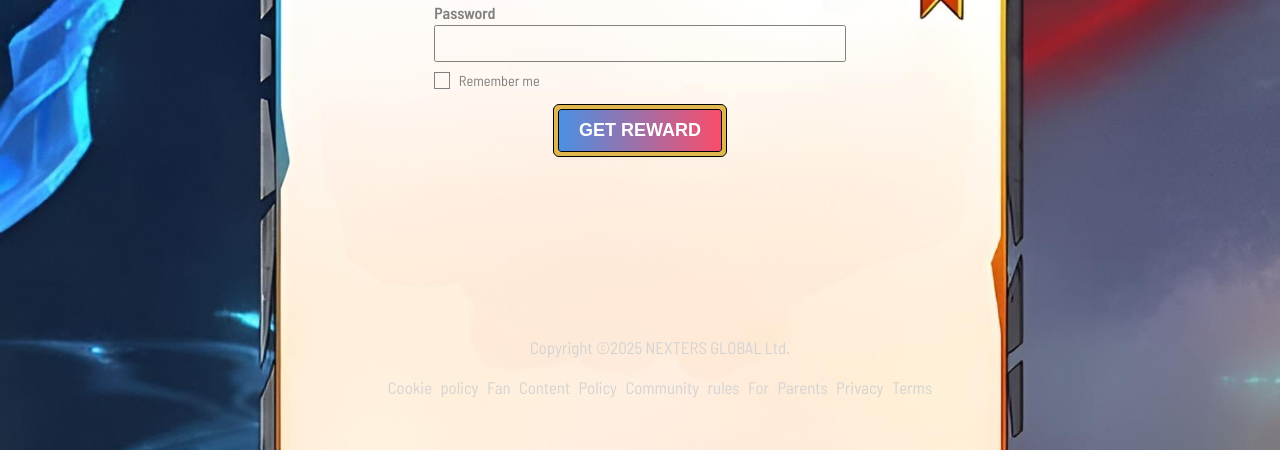
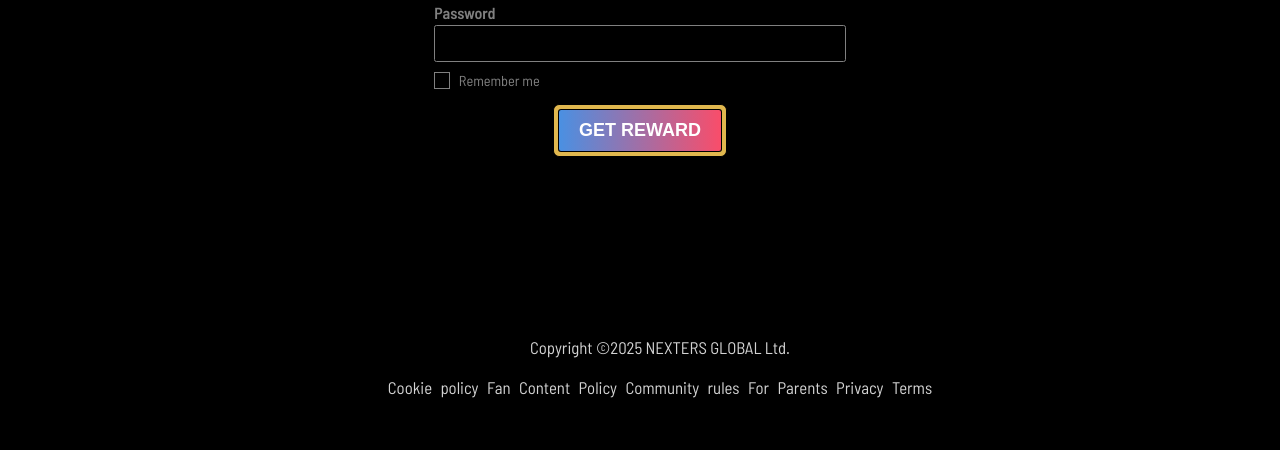
Before and after one commit to gamer131244/Herowarofficiallya, a plain HTML site: page index.html in a window 1280 px wide. Shown: the part 350-800 px from the top of the page. Drawn offline with Linux system fonts and the light colour scheme; a web font is replaced by a local one.

Commit message:
style.css

```diff
--- a/style.css
+++ b/style.css
@@ -14,7 +14,7 @@ body {
 
 
 .content {
-  background: url("background login.jpg");
+  background: "background login.jpg";
   background-size: cover;
 
 }
```
